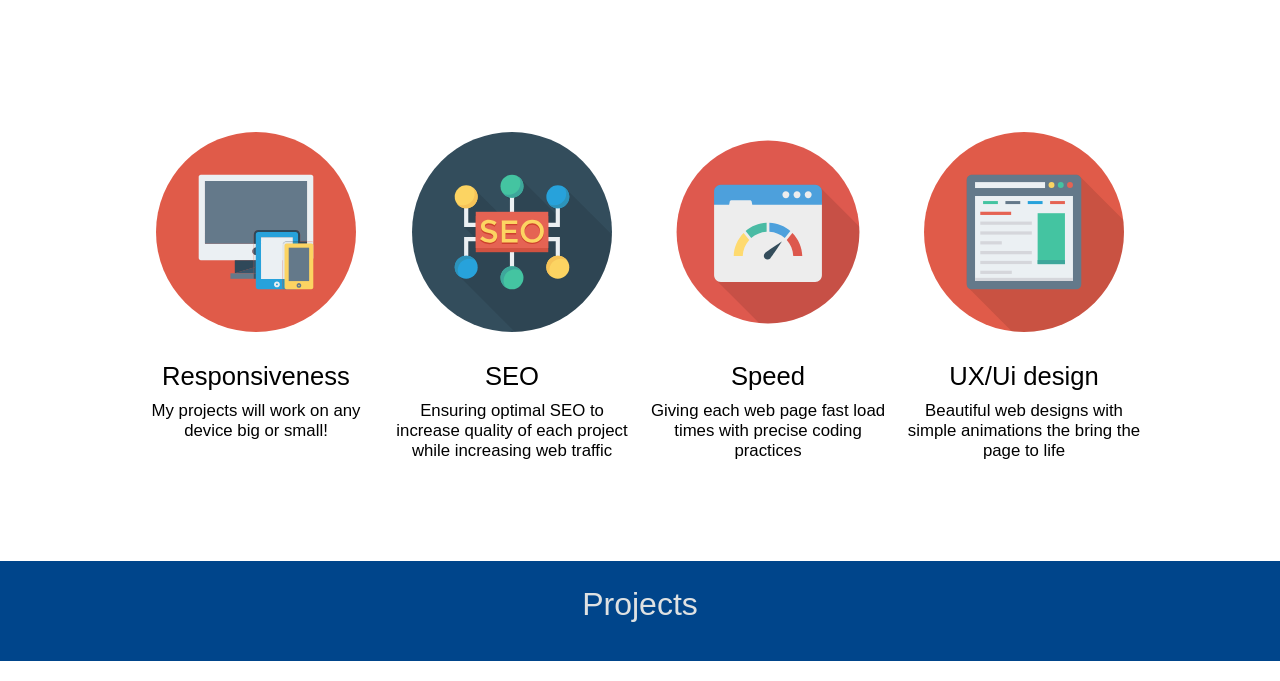
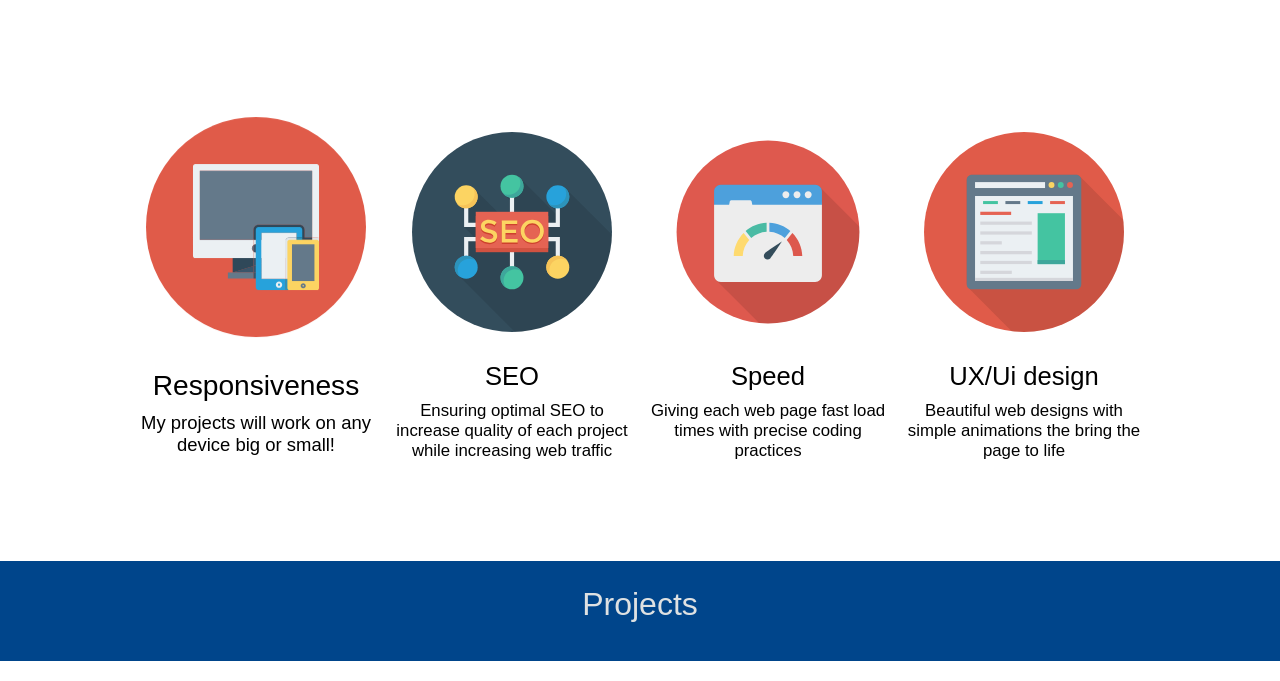
Before and after one commit to Qchown31/qchown31.github.io, a website: page index.html in a window 1280 px wide. In both pictures the pointer is over the element 256 px from the left and 1041 px from the top of the page. Shown: the part 760-1441 px from the top of the page. Drawn offline with nearby package versions, Linux system fonts and the light colour scheme; no server answers; a web font is replaced by a local one.

Commit message:
Update index.css

```diff
--- a/assets/css/index.css
+++ b/assets/css/index.css
@@ -203,7 +203,7 @@ img.skills {
   box-shadow: 0 2px 2px; */
 }
 div.skill-block:hover {
-  transform: scale(1);
+  transform: scale(1.1);
   transition: ease-in 0.5s;
   /* transition: ease-out 2s; */
 }
```
